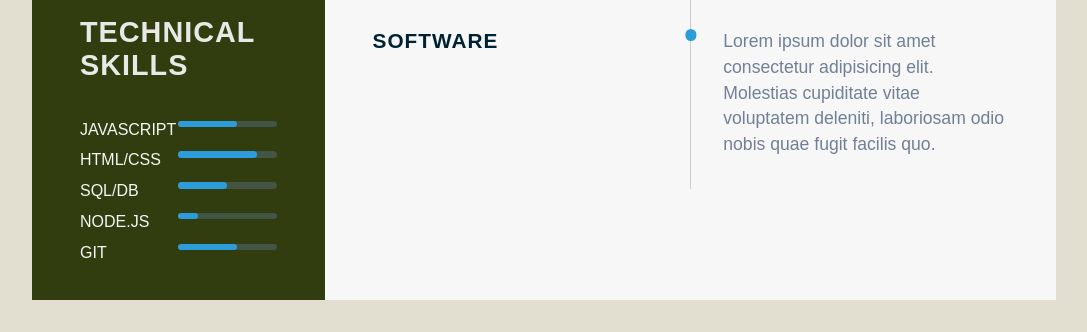
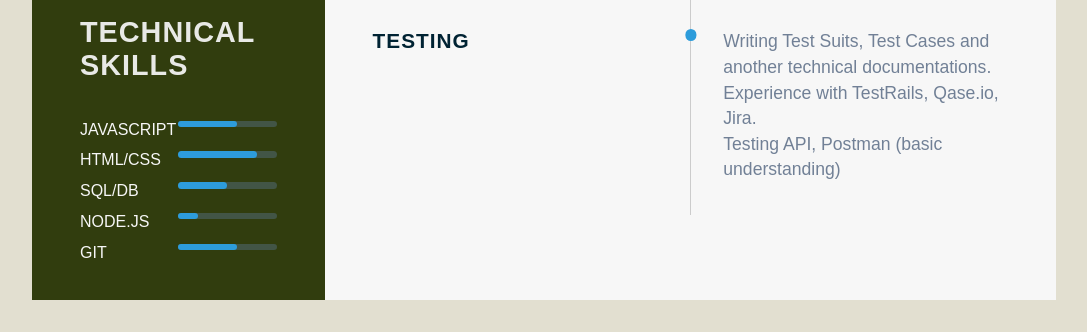
Before and after one commit to Mozgova/resume, a plain HTML site: page index.html in a window 1280 px wide. Shown: the part 812-1144 px from the top of the page, without its empty margins (96-1183 px from the left). Drawn offline with Linux system fonts and the light colour scheme.

Commit message:
Update index.html

```diff
--- a/index.html
+++ b/index.html
@@ -140,16 +140,17 @@
                     </div>
                     <div class="timeline">
                         <div class="left-tl-content">
-                            <h5 class="tl-title">Software</h5>
+                            <h5 class="tl-title">Testing</h5>
                             <p class="para"></p>
                         </div>
                         <div class="right-tl-content">
                             <div class="tl-content">
                                 <h5 class="tl-title-2"></h5>
                                 <p class="para">
-                                    Lorem ipsum dolor sit amet consectetur adipisicing elit. Molestias cupiditate vitae
-                                    voluptatem deleniti,
-                                    laboriosam odio nobis quae fugit facilis quo.
+                                    Writing Test Suits, Test Cases and another technical documentations.<br>
+                                    Experience with TestRails, Qase.io, Jira.<br>
+                                    Testing API, Postman (basic understanding)
+
                                 </p>
                             </div>
                         </div>
```
